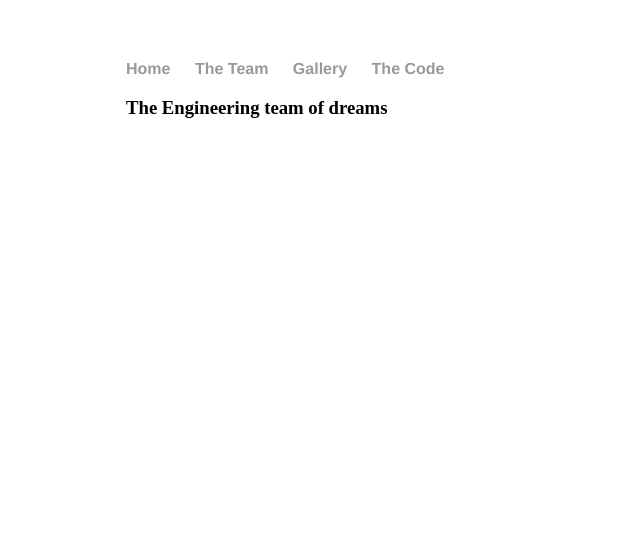
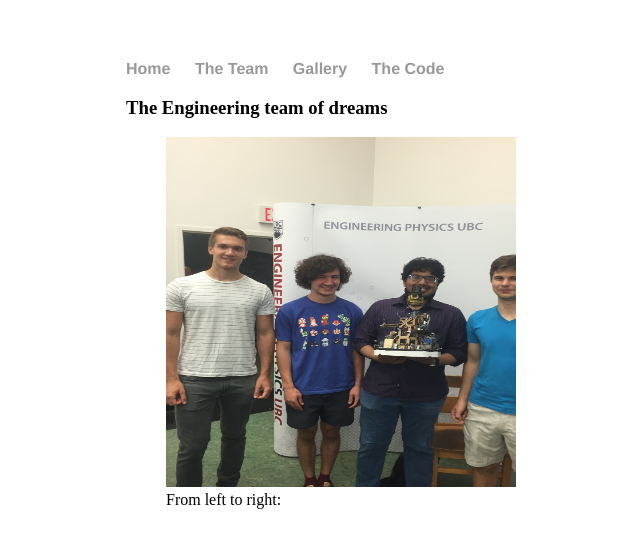
Before and after one commit to walkershanks/walkershanks.github.io, a Jekyll site: the page built from The-Team/index.html, in a window 1280 px wide. Shown: the top 548 px of the page, without its empty margins (66-706 px from the left). Built offline with Jekyll 4.4.1, drawn with Linux system fonts in a browser that asks for light colours.

Commit message:
Update index.html

```diff
--- a/The-Team/index.html
+++ b/The-Team/index.html
@@ -4,6 +4,12 @@ title: The Team
 ---
 <div class="blurb">
 	<h3>The Engineering team of dreams</h3>
+<div  class = "team">
+	<figure>
+		<img src = "/photos/IMG_1156.jpg" alt = "the team" height = 350px; width = 350px;>
+		<figcaption>
+			From left to right:
+		</figcaption>
+	</figure>
+</div>
 </div><!-- /.blurb -->
-<div  class = "team"
-</div>
```
